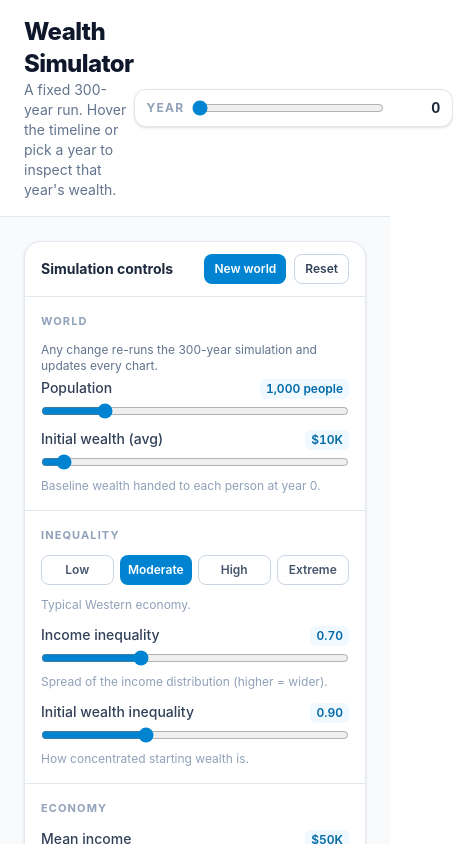
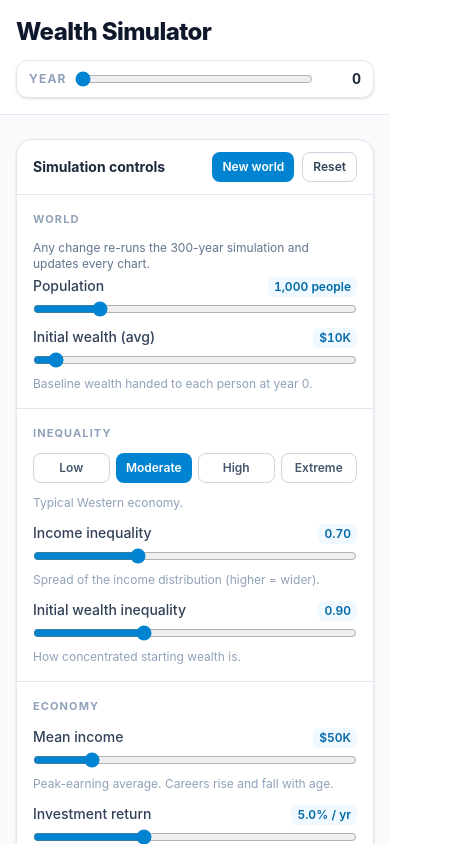
Before and after one commit to itswil/wealth-sim, a React (Vite) app: page / in a window 390 px wide. Shown: the top 844 px of the page, 453 px wide, since content can reach past the window. Built offline with nearby package versions, Linux system fonts and the light colour scheme.

Commit message:
make charts responsive to container width
- Replace hardcoded 820px width with measured container width
- Add pointer drag interaction for time series chart
- Reduce tick counts on narrow screens
- Improve mobile layout and spacing

```diff
--- a/src/App.tsx
+++ b/src/App.tsx
@@ -115,16 +115,16 @@ function App() {
   return (
     <div className="min-h-screen bg-slate-50 text-slate-900">
       <header className="border-b border-slate-200 bg-white">
-        <div className="mx-auto flex max-w-[1400px] items-center justify-between px-6 py-4">
-          <div>
+        <div className="mx-auto flex max-w-[1400px] flex-wrap items-center justify-between gap-x-6 gap-y-3 px-4 py-4 sm:px-6">
+          <div className="min-w-0">
             <h1 className="text-2xl font-extrabold tracking-tight text-slate-900">
               Wealth Simulator
             </h1>
-            <p className="text-sm text-slate-500">
+            <p className="hidden text-sm text-slate-500 sm:block">
               A fixed 300-year run. Hover the timeline or pick a year to inspect that year's wealth.
             </p>
           </div>
-          <div className="flex items-center gap-2 rounded-xl border border-slate-200 bg-white px-3 py-2 shadow-sm">
+          <div className="flex w-full items-center gap-2 rounded-xl border border-slate-200 bg-white px-3 py-2 shadow-sm sm:w-auto">
             <span className="text-xs font-bold tracking-widest text-slate-400 uppercase">Year</span>
             <input
               type="range"
@@ -136,17 +136,17 @@ function App() {
                 setSelectedYear(Number(e.target.value));
                 setHoverYear(null);
               }}
-              className="w-48 accent-sky-600"
+              className="w-full min-w-0 accent-sky-600 sm:w-48"
               aria-label="Selected year"
             />
-            <span className="w-12 text-right text-sm font-bold text-slate-800 tabular-nums">
+            <span className="w-10 shrink-0 text-right text-sm font-bold text-slate-800 tabular-nums">
               {activeYear}
             </span>
           </div>
         </div>
       </header>
 
-      <main className="mx-auto grid max-w-[1400px] grid-cols-1 gap-6 px-6 py-6 lg:grid-cols-[340px_1fr]">
+      <main className="mx-auto grid max-w-[1400px] grid-cols-1 gap-6 px-4 py-6 sm:px-6 lg:grid-cols-[340px_1fr]">
         <aside className="lg:sticky lg:top-6 lg:self-start">
           <Controls
             params={params}
@@ -224,7 +224,7 @@ function App() {
                     {l.label}
                   </span>
                 ))}
-                <div className="ml-auto flex items-center gap-1.5">
+                <div className="flex flex-wrap items-center gap-1.5 sm:ml-auto">
                   <button
                     type="button"
                     onClick={handleTogglePlay}
--- a/src/components/Charts.tsx
+++ b/src/components/Charts.tsx
@@ -4,12 +4,13 @@ import {
   useMemo,
   useRef,
   type KeyboardEvent,
-  type MouseEvent,
+  type PointerEvent as ReactPointerEvent,
   type ReactNode,
 } from "react";
 import type { YearStats } from "../lib/sim";
 import { buildHistogram, percentile } from "../lib/sim";
 import { formatMoney } from "../lib/format";
+import { useMeasuredWidth } from "../hooks/use-measured-width";
 
 interface CardProps {
   title: string;
@@ -71,7 +72,8 @@ export const TimeSeriesChart = memo(function TimeSeriesChart({
 }: TimeSeriesProps) {
   const svgRef = useRef<SVGSVGElement | null>(null);
   const keyboardYearRef = useRef<number | null>(null);
-  const W = 820;
+  const draggingRef = useRef(false);
+  const [containerRef, W] = useMeasuredWidth();
   const H = 320;
   const PL = 74;
   const PR = 18;
@@ -79,6 +81,7 @@ export const TimeSeriesChart = memo(function TimeSeriesChart({
   const PB = 28;
   const innerW = W - PL - PR;
   const innerH = H - PT - PB;
+  const narrow = W < 520;
 
   const series = SERIES;
 
@@ -120,12 +123,12 @@ export const TimeSeriesChart = memo(function TimeSeriesChart({
           if (ticks.length === 0) ticks.push(Math.pow(10, Math.round((lo + hi) / 2)));
           return ticks;
         })()
-      : niceTicks(minV, maxV, 5);
+      : niceTicks(minV, maxV, narrow ? 4 : 5);
 
-    const xTicks = niceTicks(minYear, maxYear, 6);
+    const xTicks = niceTicks(minYear, maxYear, narrow ? 4 : 6);
 
     return { paths, yTicks, xTicks, minV, maxV, minYear, maxYear };
-  }, [stats, logScale]);
+  }, [stats, logScale, narrow]);
 
   const floor = Math.max(maxV * 1e-4, 1);
   const lo = logScale ? Math.log10(floor) : minV;
@@ -138,13 +141,41 @@ export const TimeSeriesChart = memo(function TimeSeriesChart({
   const activeYear = Math.max(minYear, Math.min(maxYear, hoverYear ?? selectedYear));
   const activeX = x(activeYear);
 
-  const handleMove = (e: MouseEvent<SVGSVGElement>) => {
+  const yearAtClientX = (clientX: number): number => {
     const svg = svgRef.current;
-    if (!svg) return;
+    if (!svg) return activeYear;
     const rect = svg.getBoundingClientRect();
-    const xPx = ((e.clientX - rect.left) / rect.width) * W;
+    const xPx = ((clientX - rect.left) / rect.width) * W;
     const yearAt = Math.round(minYear + ((xPx - PL) / innerW) * (maxYear - minYear));
-    onHoverYear(Math.max(minYear, Math.min(maxYear, yearAt)));
+    return Math.max(minYear, Math.min(maxYear, yearAt));
+  };
+
+  const handlePointerDown = (e: ReactPointerEvent<SVGSVGElement>) => {
+    draggingRef.current = true;
+    try {
+      e.currentTarget.setPointerCapture(e.pointerId);
+    } catch {
+      // Synthetic/inactive pointers cannot be captured; dragging still works.
+    }
+    const year = yearAtClientX(e.clientX);
+    if (onSelectYear) onSelectYear(year);
+    else onHoverYear(year);
+  };
+
+  const handlePointerMove = (e: ReactPointerEvent<SVGSVGElement>) => {
+    if (draggingRef.current) {
+      const year = yearAtClientX(e.clientX);
+      if (onSelectYear) onSelectYear(year);
+      else onHoverYear(year);
+      return;
+    }
+    if (e.pointerType === "mouse") {
+      onHoverYear(yearAtClientX(e.clientX));
+    }
+  };
+
+  const endDrag = () => {
+    draggingRef.current = false;
   };
 
   const handleKeyDown = (e: KeyboardEvent<SVGSVGElement>) => {
@@ -188,14 +219,18 @@ export const TimeSeriesChart = memo(function TimeSeriesChart({
   const labelX = Math.min(W - PR - 56, Math.max(PL, activeX - 28));
 
   return (
+    <div ref={containerRef} className="w-full">
       <svg
         ref={svgRef}
         viewBox={`0 0 ${W} ${H}`}
-      className="w-full cursor-crosshair touch-none focus:outline-none focus-visible:ring-2 focus-visible:ring-sky-500"
+        className="w-full cursor-crosshair touch-pan-y select-none focus:outline-none focus-visible:ring-2 focus-visible:ring-sky-500"
         role="img"
         aria-label="Wealth over time. Use left and right arrow keys to change year, hold Shift to jump 10 years."
         tabIndex={onSelectYear ? 0 : undefined}
-      onMouseMove={handleMove}
+        onPointerDown={handlePointerDown}
+        onPointerMove={handlePointerMove}
+        onPointerUp={endDrag}
+        onPointerCancel={endDrag}
         onMouseLeave={clearKeyboardYear}
         onKeyDown={handleKeyDown}
         onBlur={clearKeyboardYear}
@@ -271,6 +306,7 @@ export const TimeSeriesChart = memo(function TimeSeriesChart({
           {activeYear}
         </text>
       </svg>
+    </div>
   );
 });
 
@@ -285,7 +321,7 @@ export const WealthDistribution = memo(function WealthDistribution({
   mean,
   median,
 }: DistributionProps) {
-  const W = 820;
+  const [containerRef, W] = useMeasuredWidth();
   const H = 320;
   const PL = 74;
   const PR = 18;
@@ -326,6 +362,7 @@ export const WealthDistribution = memo(function WealthDistribution({
   })();
 
   return (
+    <div ref={containerRef} className="w-full">
       <svg viewBox={`0 0 ${W} ${H}`} className="w-full" role="img" aria-label="Wealth distribution">
         {logTicks.map((v) => {
           const tx = logX(v);
@@ -462,6 +499,7 @@ export const WealthDistribution = memo(function WealthDistribution({
           {n.toLocaleString()} people
         </text>
       </svg>
+    </div>
   );
 });
 
--- /dev/null
+++ b/src/hooks/use-measured-width.ts
@@ -0,0 +1,19 @@
+import { useEffect, useRef, useState } from "react";
+
+export function useMeasuredWidth(minWidth = 320): [React.RefObject<HTMLDivElement | null>, number] {
+  const ref = useRef<HTMLDivElement | null>(null);
+  const [width, setWidth] = useState(820);
+
+  useEffect(() => {
+    const el = ref.current;
+    if (!el) return;
+    const observer = new ResizeObserver((entries) => {
+      const w = entries[0]?.contentRect.width ?? minWidth;
+      setWidth(Math.max(minWidth, Math.round(w)));
+    });
+    observer.observe(el);
+    return () => observer.disconnect();
+  }, [minWidth]);
+
+  return [ref, width];
+}
--- a/src/hooks/use-ui.ts
+++ /dev/null
@@ -1,37 +0,0 @@
-import { useCallback, useEffect, useRef, useState } from "react";
-
-export function useTheme(): [boolean, () => void] {
-  const [isDark, setIsDark] = useState(() => {
-    if (typeof window === "undefined") return false;
-    const stored = localStorage.getItem("theme");
-    if (stored === "dark") return true;
-    if (stored === "light") return false;
-    return window.matchMedia("(prefers-color-scheme: dark)").matches;
-  });
-
-  useEffect(() => {
-    document.documentElement.classList.toggle("dark", isDark);
-    localStorage.setItem("theme", isDark ? "dark" : "light");
-  }, [isDark]);
-
-  const toggle = useCallback(() => setIsDark((v) => !v), []);
-  return [isDark, toggle];
-}
-
-export function useMeasuredWidth(minWidth = 320): [React.RefObject<HTMLDivElement | null>, number] {
-  const ref = useRef<HTMLDivElement | null>(null);
-  const [width, setWidth] = useState(820);
-
-  useEffect(() => {
-    const el = ref.current;
-    if (!el) return;
-    const observer = new ResizeObserver((entries) => {
-      const w = entries[0]?.contentRect.width ?? minWidth;
-      setWidth(Math.max(minWidth, Math.round(w)));
-    });
-    observer.observe(el);
-    return () => observer.disconnect();
-  }, [minWidth]);
-
-  return [ref, width];
-}
```
Lines whose indentation alone changed are shown as unchanged.
